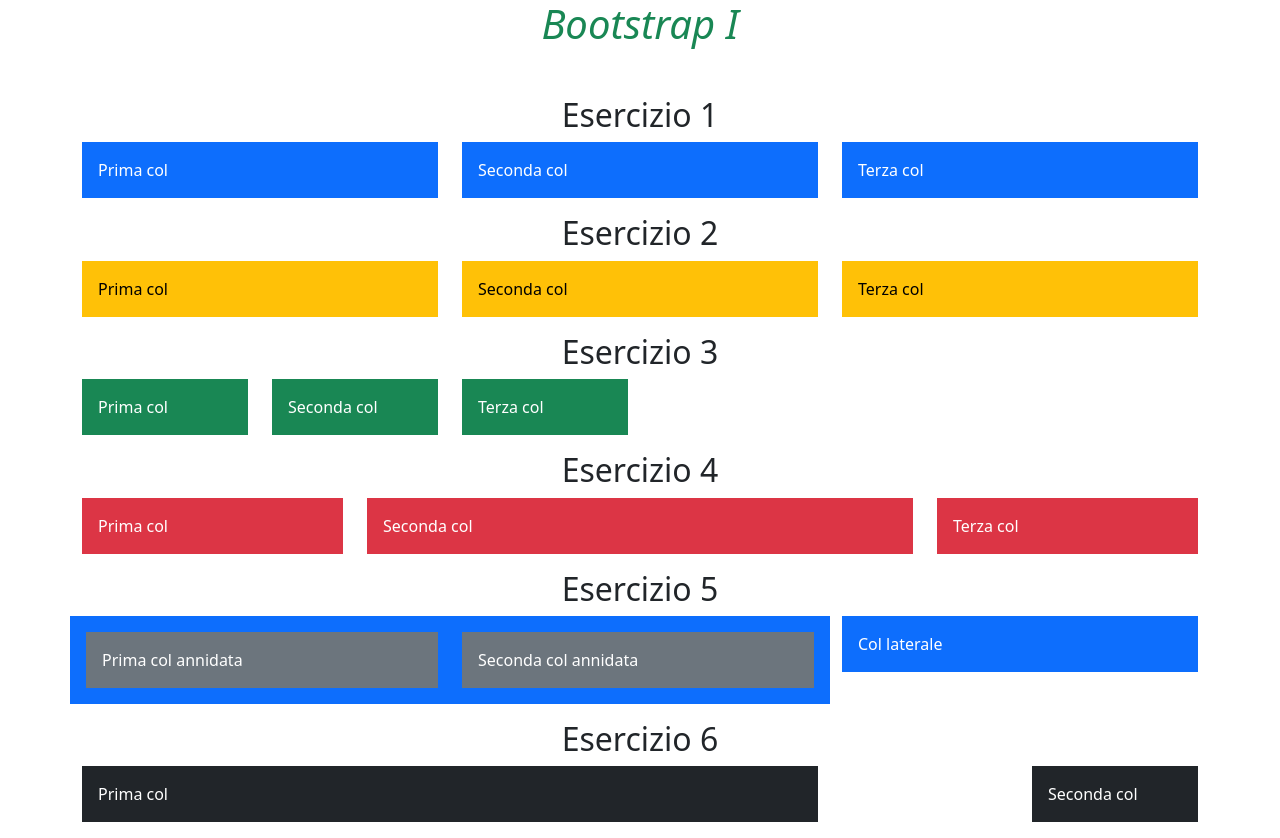
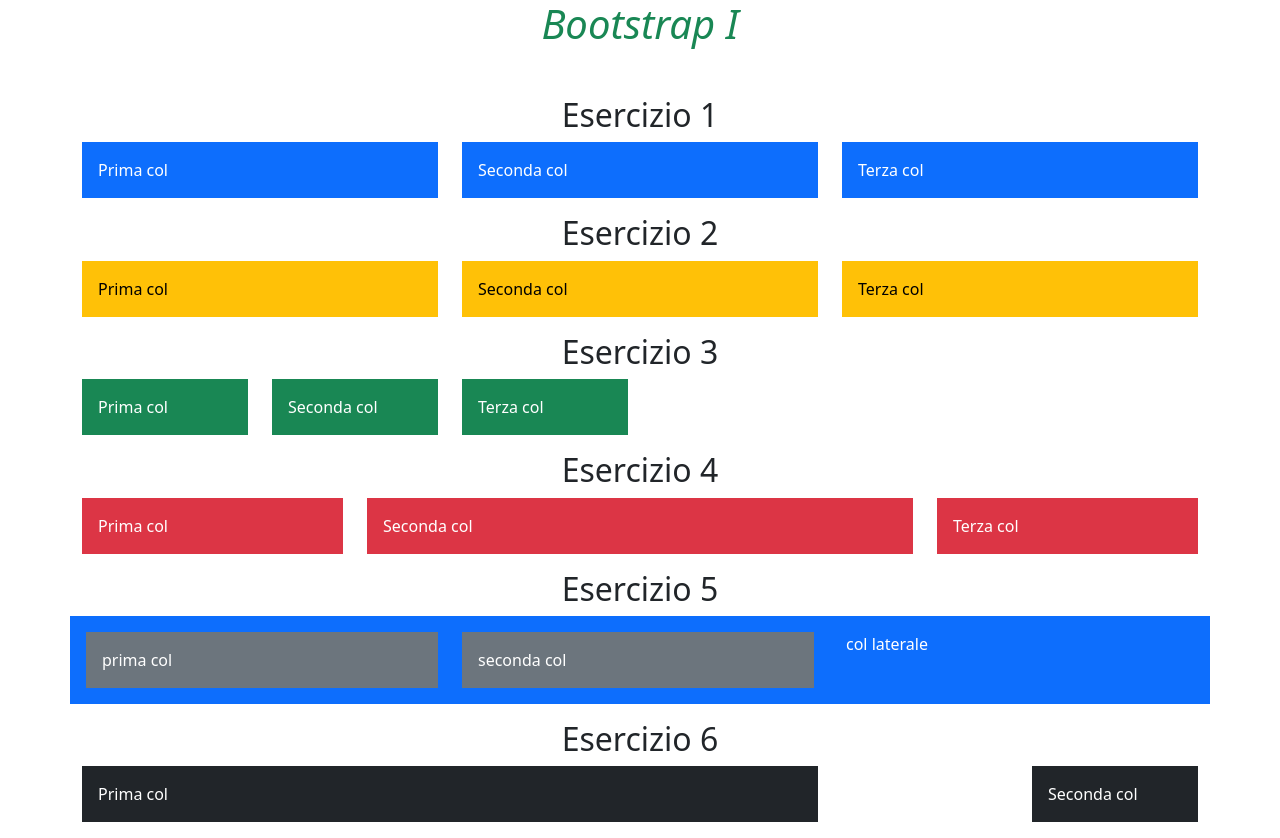
Before and after one commit to matteovcc/U2-W2-D1-Bootstrap-I-FS0123, a plain HTML site: page index.html in a window 1280 px wide. Drawn offline with nearby package versions, Linux system fonts and the light colour scheme.

Commit message:
Esercizio finito

```diff
--- a/index.html
+++ b/index.html
@@ -73,17 +73,12 @@
           <div class="row">
               <div class="col-lg-8 bg-primary text-white p-3">
                   <div class="row">
-              <div class="col-sm-6">
-                <div class="bg-secondary text-white p-3">Prima col annidata</div>
-              </div>
-              <div class="col-sm-6">
-                <div class="bg-secondary text-white p-3">Seconda col annidata</div>
+                      <div class="col-lg-6  "><div class="bg-secondary text-white p-3">prima col</div></div>
+                      <div class="col-lg-6  "><div class="bg-secondary text-white p-3">seconda col</div></div>
                   </div>
               </div>
-          </div>
-          <div class="col-lg-4">
-            <div class="bg-primary text-white p-3">Col laterale</div>
-          </div>
+              <!-- <div class="col-lg-4 "><div class="bg-primary text-white p-3">col laterale</div></div> -->
+              <div class="col-lg 4 bg-primary text-white p-3">col laterale</div>
           </div>
       </div>
 
```
Lines whose indentation alone changed are shown as unchanged.
